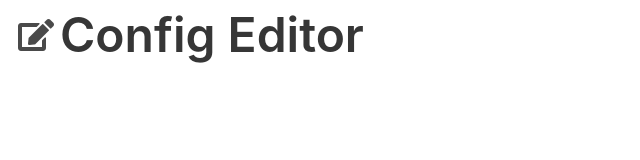
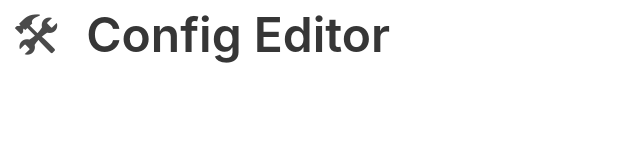
Before and after one commit to giancarlopernudisegura/config-editor, an Electron app: page src/index.html in a window 800 px wide. Shown: the whole page, without its empty margins (0-640 px from the left). Drawn offline with nearby package versions, Linux system fonts and the light colour scheme.

Commit message:
new icon
now an emoji

```diff
--- a/src/index.html
+++ b/src/index.html
@@ -14,9 +14,7 @@
         <div class="navbar">
             <div class="navbar-brand">
                 <div class="navbar-item">
-                    <span class="icon is-large">
-                        <i class="fas fa-edit fa-2x"></i>
-                    </span>
+                    <span class="icon is-large fa-3x">🛠</span>
                     <h1 class="title is-1">Config Editor</h1>
                 </div>
             </div>
--- a/src/style.css
+++ b/src/style.css
@@ -2,6 +2,10 @@
     --cyan: hsl(204, 86%, 55%);
     --cyan-bright: hsl(204, 86%, 60%);
     --cyan-dark: hsl(204, 86%, 50%);
+}
+
+.navbar-brand span.icon {
+    margin-inline-end: 1ex;
 }
 
 .section {
```
